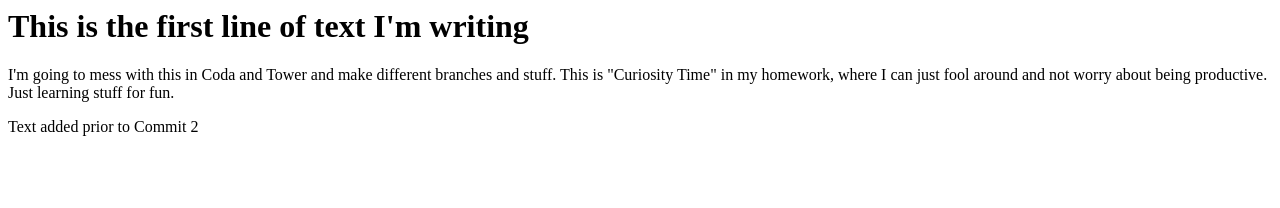
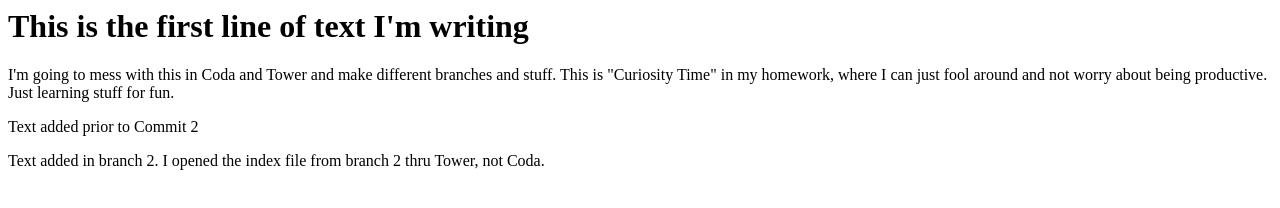
Before and after one commit to localdavid/Tower_Workflow_Learning_2, a plain HTML site: page index.html in a window 1280 px wide. Drawn offline with Linux system fonts and the light colour scheme.

Commit message:
Branch 2
text added

```diff
--- a/index.html
+++ b/index.html
@@ -3,5 +3,6 @@
 	<h1>This is the first line of text I'm writing</h1>
 	<p>I'm going to mess with this in Coda and Tower and make different branches and stuff. This is "Curiosity Time" in my homework, where I can just fool around and not worry about being productive. Just learning stuff for fun.</p>
 	<p>Text added prior to Commit 2</p>
+	<p> Text added in branch 2. I opened the index file from branch 2 thru Tower, not Coda.</p>
 </body>
 </html>
```
